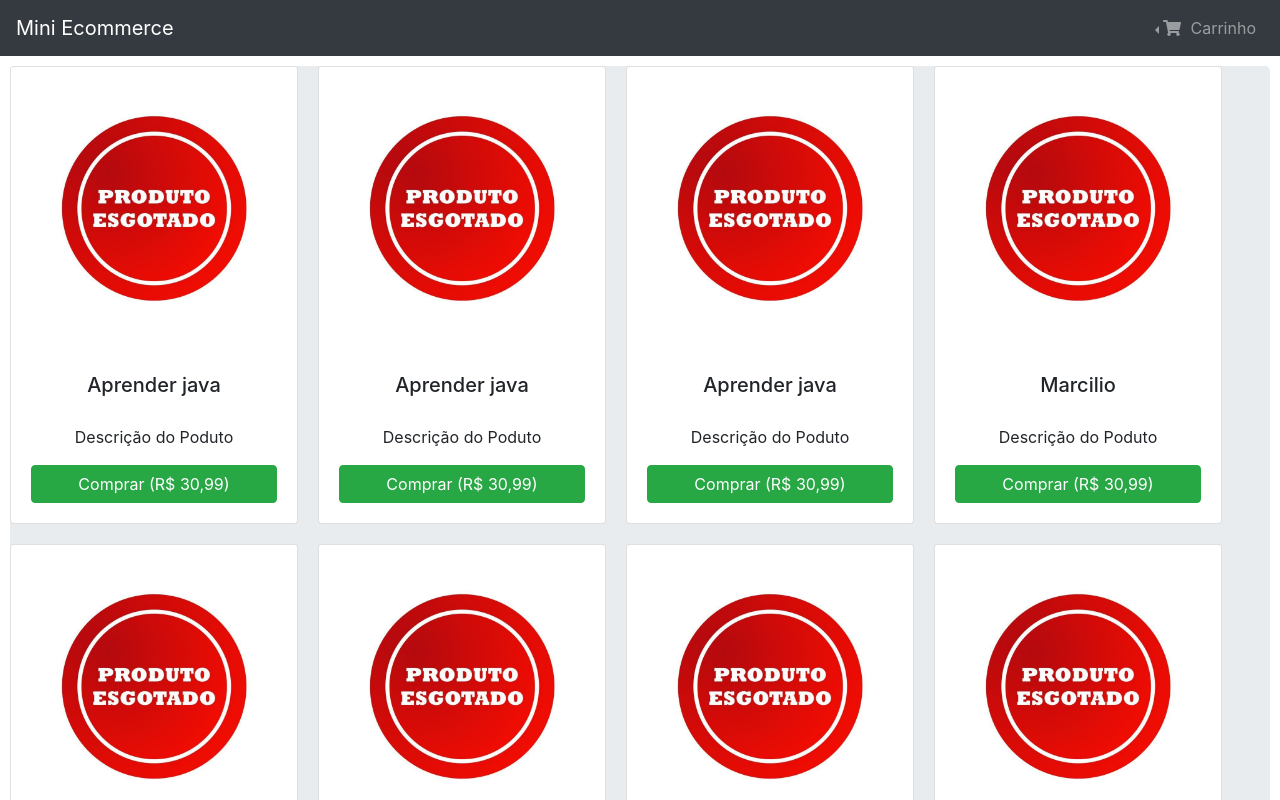
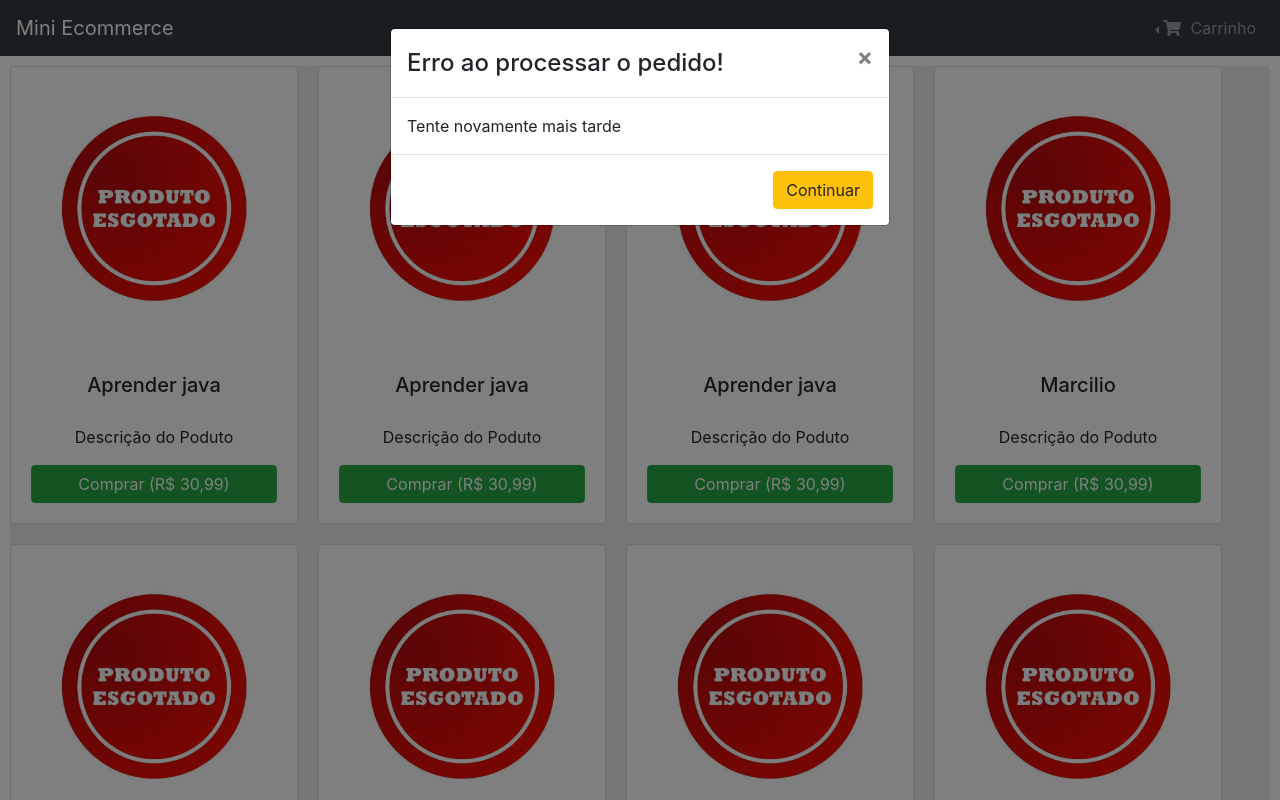
Before and after one commit to thiagoadssilva/udemyMiniEcommerce, a React (Create React App) app in the folder frontend/: page / in a window 1280 px wide. Shown: the top 800 px of the page. Built offline with nearby package versions, Linux system fonts and the light colour scheme.

Commit message:
Finalizando o layout dos modais

```diff
--- a/frontend/src/components/Checkout/index.js
+++ b/frontend/src/components/Checkout/index.js
@@ -139,6 +139,35 @@ export default () => {
         </Form.Group>
 
       </Form>
+
+      <Modal show={false} data-testid="modal-compra-sucesso">
+        <Modal.Header closeButton>
+          <Modal.Title>Compra Realizado com Sucesso!!</Modal.Title>
+        </Modal.Header>
+        <Modal.Body>
+          Um email foi enviado para sua caixa de emails, com as confirmações do pedido.
+        </Modal.Body>
+        <Modal.Footer>
+          <Button variant="success">
+            Continuar
+          </Button>
+        </Modal.Footer>
+      </Modal>
+
+      <Modal show={true} data-testid="modal-erro-comprar">
+        <Modal.Header closeButton>
+          <Modal.Title>Erro ao processar o pedido!</Modal.Title>
+        </Modal.Header>
+        <Modal.Body>
+          Tente novamente mais tarde
+        </Modal.Body>
+        <Modal.Footer>
+          <Button variant="warning">
+            Continuar
+          </Button>
+        </Modal.Footer>
+      </Modal>
+
     </Jumbotron>
   );
 }
```
